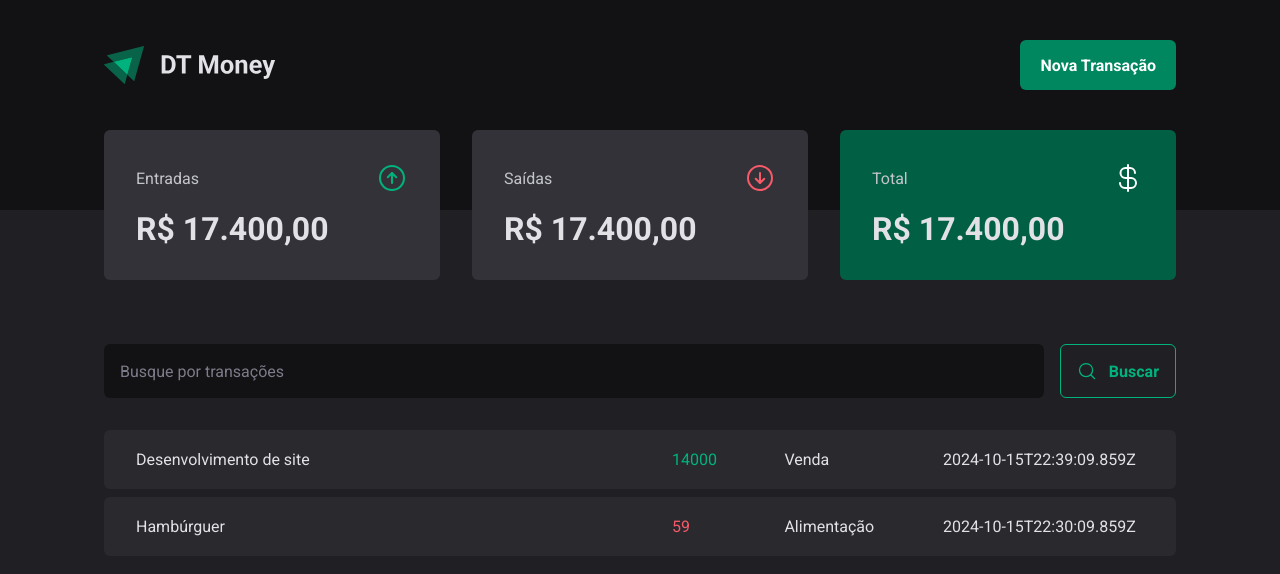
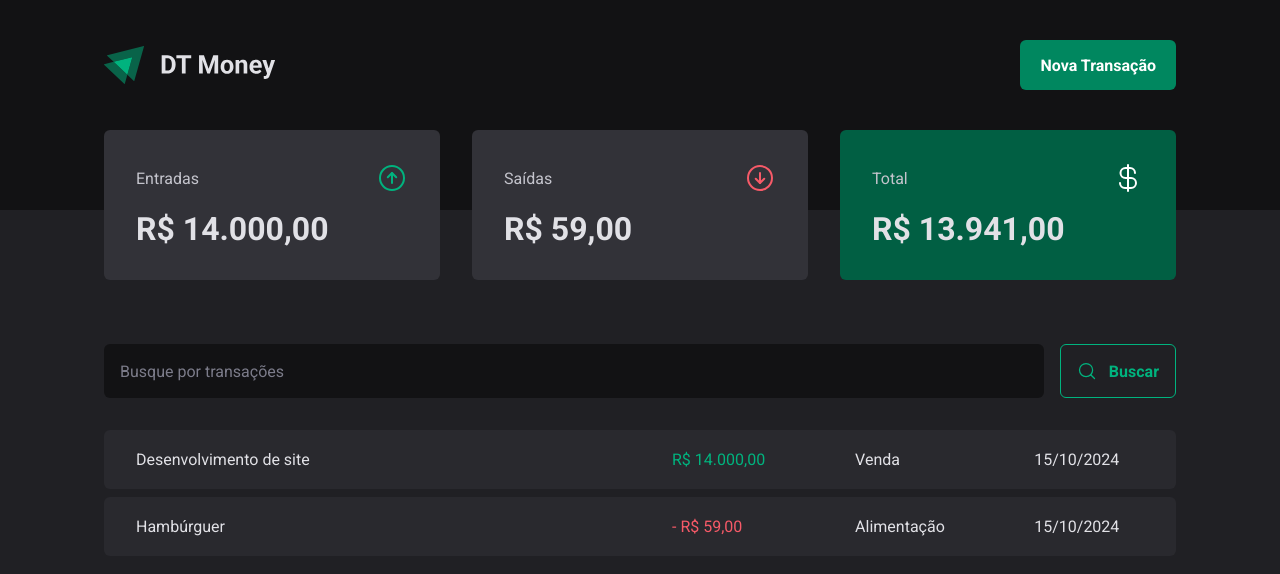
Before and after one commit to DiogoKasteller/DT-Money, a React (Vite) app: page / in a window 1280 px wide. Shown: the top 574 px of the page. Built offline with nearby package versions, Linux system fonts and the light colour scheme; data requests are answered from the project's data file.

Commit message:
calculating summary values and formatting prices and dates

```diff
--- a/src/components/Summary/index.tsx
+++ b/src/components/Summary/index.tsx
@@ -2,9 +2,29 @@
 import { SummaryCard, SummaryContainer } from "./styles"
 import { useContext } from "react"
 import { TransactionsContext } from "../../contexts/TransactionsContext"
+import { priceFormatter } from "../../utils/formatter"
 
 export function Summary() {
   const { transactions } = useContext(TransactionsContext)
+
+  const summary = transactions.reduce(
+    (acc, transaction) => {
+      if (transaction.type === "income") {
+        acc.income += transaction.price
+        acc.total += transaction.price
+      } else {
+        acc.outcome += transaction.price
+        acc.total -= transaction.price
+      }
+
+      return acc
+    },
+    {
+      income: 0,
+      outcome: 0,
+      total: 0,
+    }
+  )
 
   return (
     <SummaryContainer>
@@ -14,7 +34,7 @@
           <ArrowCircleUp size={32} color="#00b37e" />
         </header>
 
-        <strong>R$ 17.400,00</strong>
+        <strong>{priceFormatter.format(summary.income)}</strong>
       </SummaryCard>
 
       <SummaryCard>
@@ -23,7 +43,7 @@
           <ArrowCircleDown size={32} color="#f75a68" />
         </header>
 
-        <strong>R$ 17.400,00</strong>
+        <strong>{priceFormatter.format(summary.outcome)}</strong>
       </SummaryCard>
 
       <SummaryCard variant="green">
@@ -32,7 +52,7 @@
           <CurrencyDollar size={32} color="#fff" />
         </header>
 
-        <strong>R$ 17.400,00</strong>
+        <strong>{priceFormatter.format(summary.total)}</strong>
       </SummaryCard>
     </SummaryContainer>
   )
--- a/src/pages/Transactions/index.tsx
+++ b/src/pages/Transactions/index.tsx
@@ -8,6 +8,7 @@
   TransactionsTable,
 } from "./styles"
 import { TransactionsContext } from "../../contexts/TransactionsContext"
+import { dateFormatter, priceFormatter } from "../../utils/formatter"
 
 export function Transactions() {
   const { transactions } = useContext(TransactionsContext)
@@ -28,11 +29,14 @@
                   <td width="50%">{transaction.description}</td>
                   <td>
                     <PriceHighlight variant={transaction.type}>
-                      {transaction.price}
+                      {transaction.type === "outcome" && "- "}
+                      {priceFormatter.format(transaction.price)}
                     </PriceHighlight>
                   </td>
                   <td>{transaction.category}</td>
-                  <td>{transaction.createdAt}</td>
+                  <td>
+                    {dateFormatter.format(new Date(transaction.createdAt))}
+                  </td>
                 </tr>
               )
             })}
--- /dev/null
+++ b/src/utils/formatter.ts
@@ -0,0 +1,6 @@
+export const dateFormatter = new Intl.DateTimeFormat('pt-BR')
+
+export const priceFormatter = new Intl.NumberFormat('pt-BR', {
+  style: "currency",
+  currency: 'BRL'
+})
```
